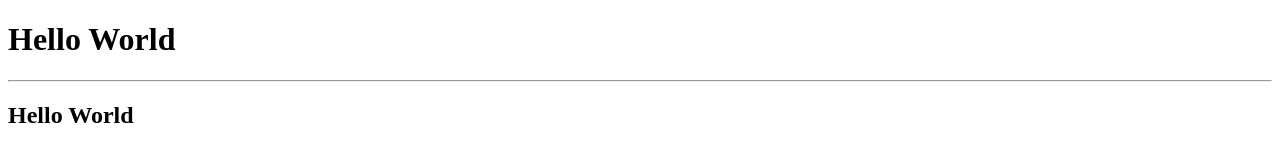
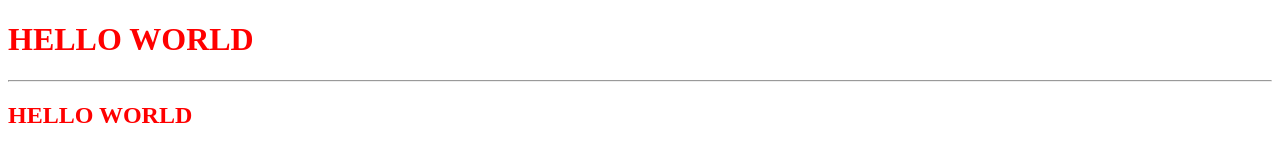
Before and after one commit to WebWeaver1221/hello_world, a plain HTML site: page index.html in a window 1280 px wide. Drawn offline with Linux system fonts and the light colour scheme.

Commit message:
CSS reupload

```diff
--- a/index.html
+++ b/index.html
@@ -2,15 +2,15 @@
 <html>
 	<head>
 		<title>Hello World</title>
-	<style>
-		h1,h2,h3
-		color:red;
-		text transformation
+		<style>
+			h1,h2,h3{
+			color:red;
+			text-transform:uppercase;
 		</style>
 	</head>
 	<body>
-	<h1>Hello World</h1>
-	<hr>
-	<h2>Hello World</h2>
+		<h1>Hello World</h1>
+		<hr>
+		<h2>Hello World</h2>
 	</body>
 </html>
```
